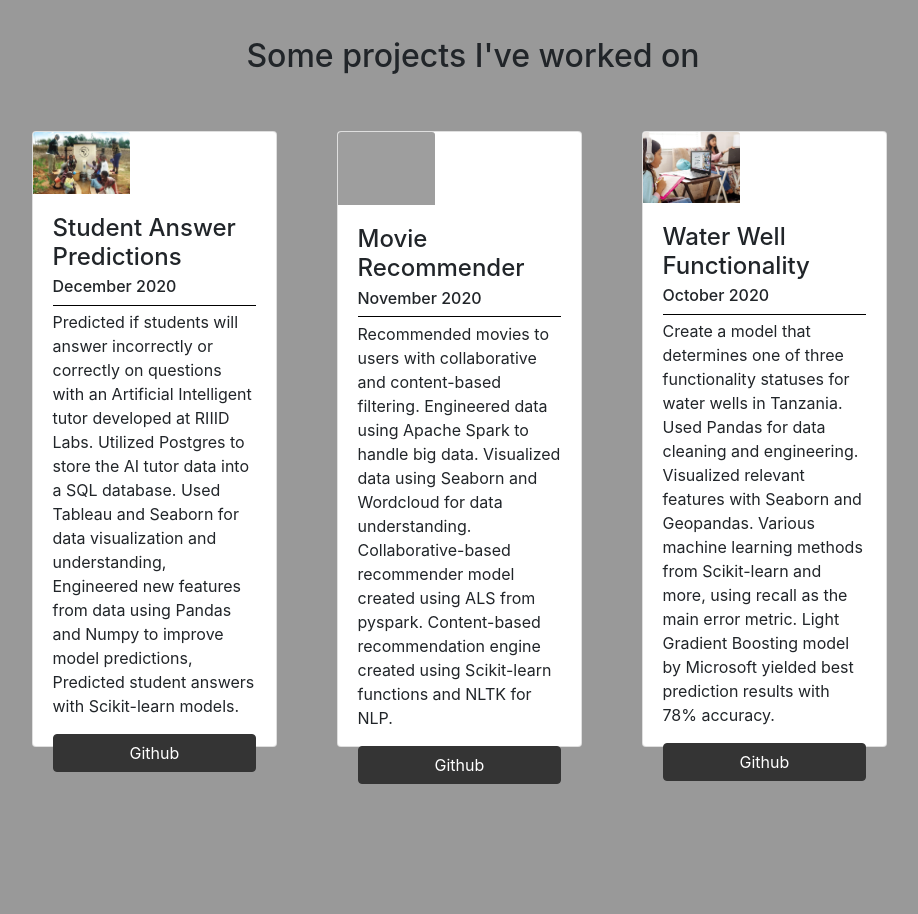
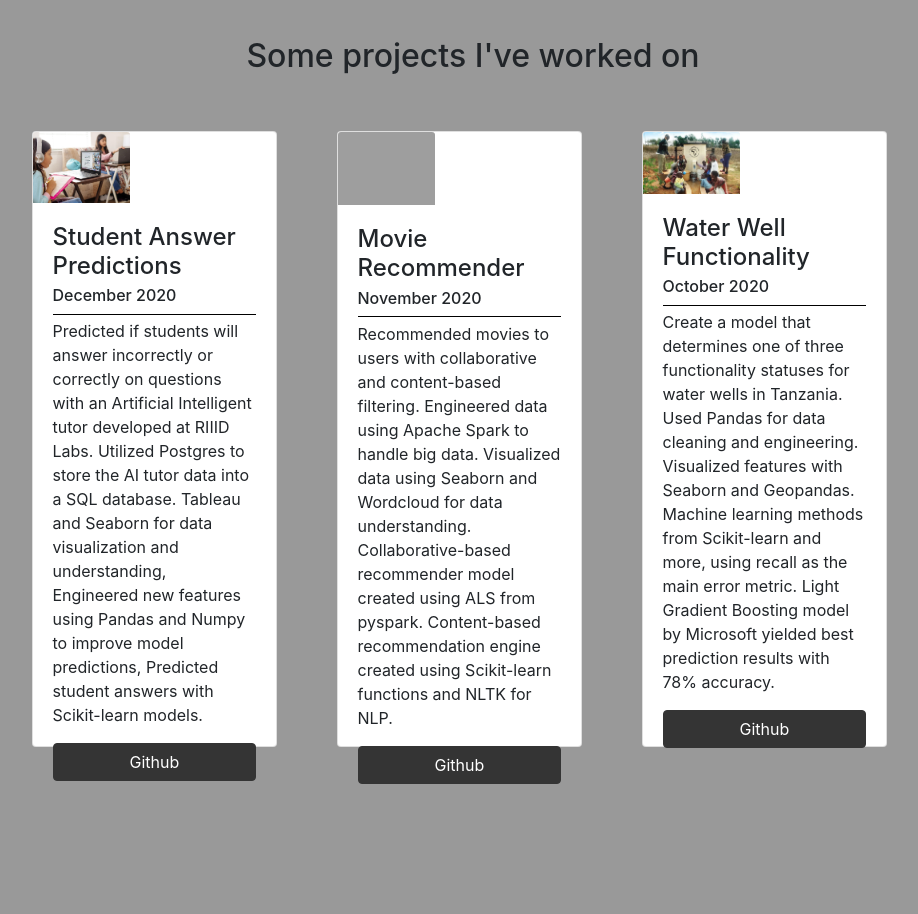
Before and after one commit to SinShady/SinShady.github.io, a plain HTML site: page index.html in a window 1280 px wide. Shown: the part 1900-2814 px from the top of the page, without its empty margins (167-1085 px from the left). Drawn offline with nearby package versions, Linux system fonts and the light colour scheme; grey boxes are pictures that could not be loaded.

Commit message:
Update index.html

```diff
--- a/index.html
+++ b/index.html
@@ -153,7 +153,7 @@
                         <!--Project One-->
                         <div class='col-xl-3 col-lg-4 col-md-6 col-sm-10'>
                             <div class='card project-container'>
-                                <img src="images/water_well.jpg" class='card-img-top'>
+                                <img src="images/Student_predictions.jpg" class='card-img-top'>
                                 <div class='card-body d-flex flex-column'>
                                     <h4 class='card-title'>Student Answer Predictions</h4>
                                     <h6 class='card-subtitle'>December 2020</h6>
@@ -162,9 +162,9 @@
                                         incorrectly or correctly on questions with an
                                         Artificial Intelligent tutor developed at RIIID Labs.
                                         Utilized Postgres to store the AI tutor data into a
-                                        SQL database. Used Tableau and Seaborn for data
+                                        SQL database. Tableau and Seaborn for data
                                         visualization and understanding, Engineered new
-                                        features from data using Pandas and Numpy to improve
+                                        features using Pandas and Numpy to improve
                                         model predictions, Predicted student answers with
                                         Scikit-learn models.
                                     </p>
@@ -196,15 +196,15 @@
                         <!--Project Three-->
                         <div class='col-xl-3 col-lg-4 col-md-6 col-sm-10'>
                             <div class='card project-container'>
-                                <img src="images/Student_predictions.jpg" class='card-img-top'>
+                                <img src="images/water_well.jpg" class='card-img-top'>
                                 <div class='card-body d-flex flex-column'>
                                     <h4 class='card-title'>Water Well Functionality</h4>
                                     <h6 class='card-subtitle'>October 2020</h6>
                                     <div class='project-column-line'></div>
                                     <p class='card-text'>Create a model that determines one of three
                                         functionality statuses for water wells in Tanzania. Used
-                                        Pandas for data cleaning and engineering. Visualized relevant
-                                        features with Seaborn and Geopandas. Various machine learning
+                                        Pandas for data cleaning and engineering. Visualized
+                                        features with Seaborn and Geopandas. Machine learning
                                         methods from Scikit-learn and more, using recall as the main
                                         error metric. Light Gradient Boosting model by Microsoft yielded
                                         best prediction results with 78% accuracy.
```
